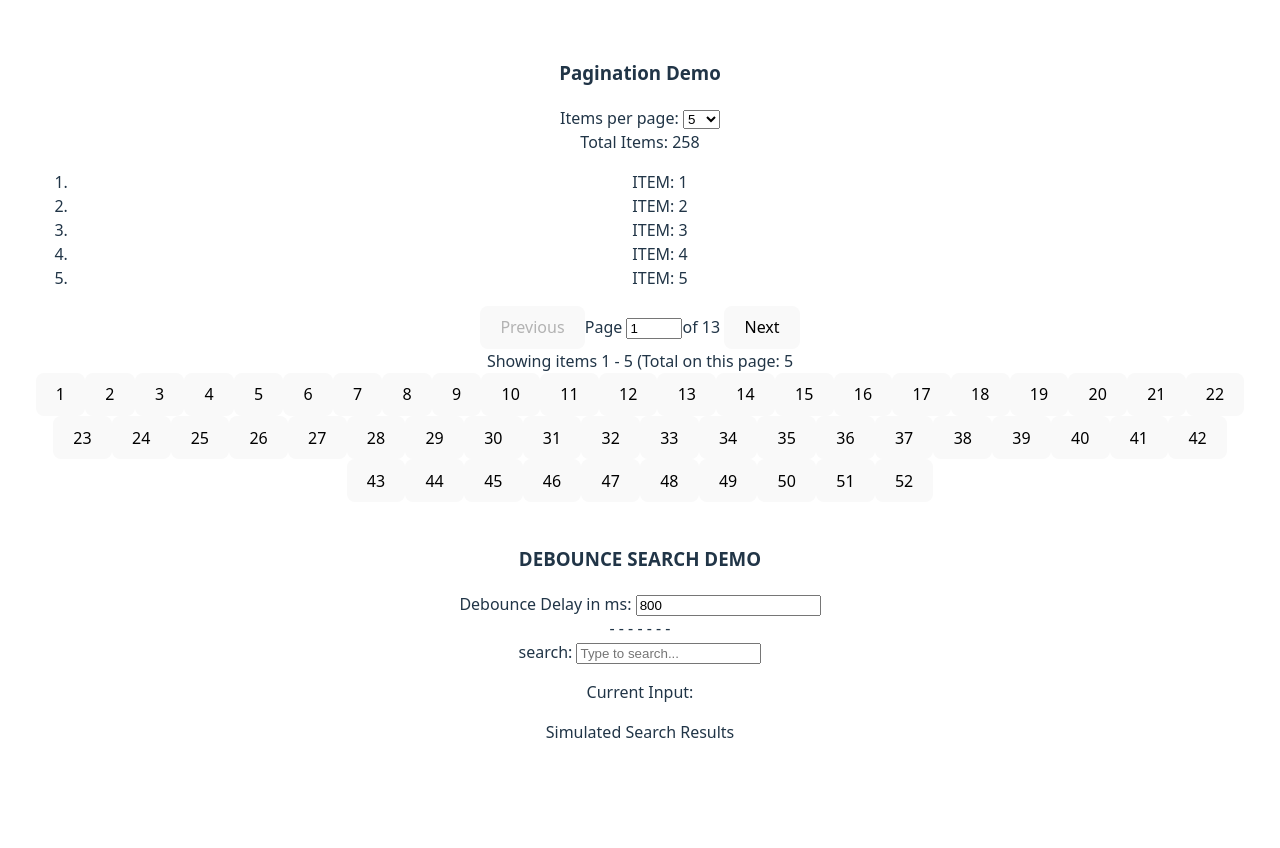
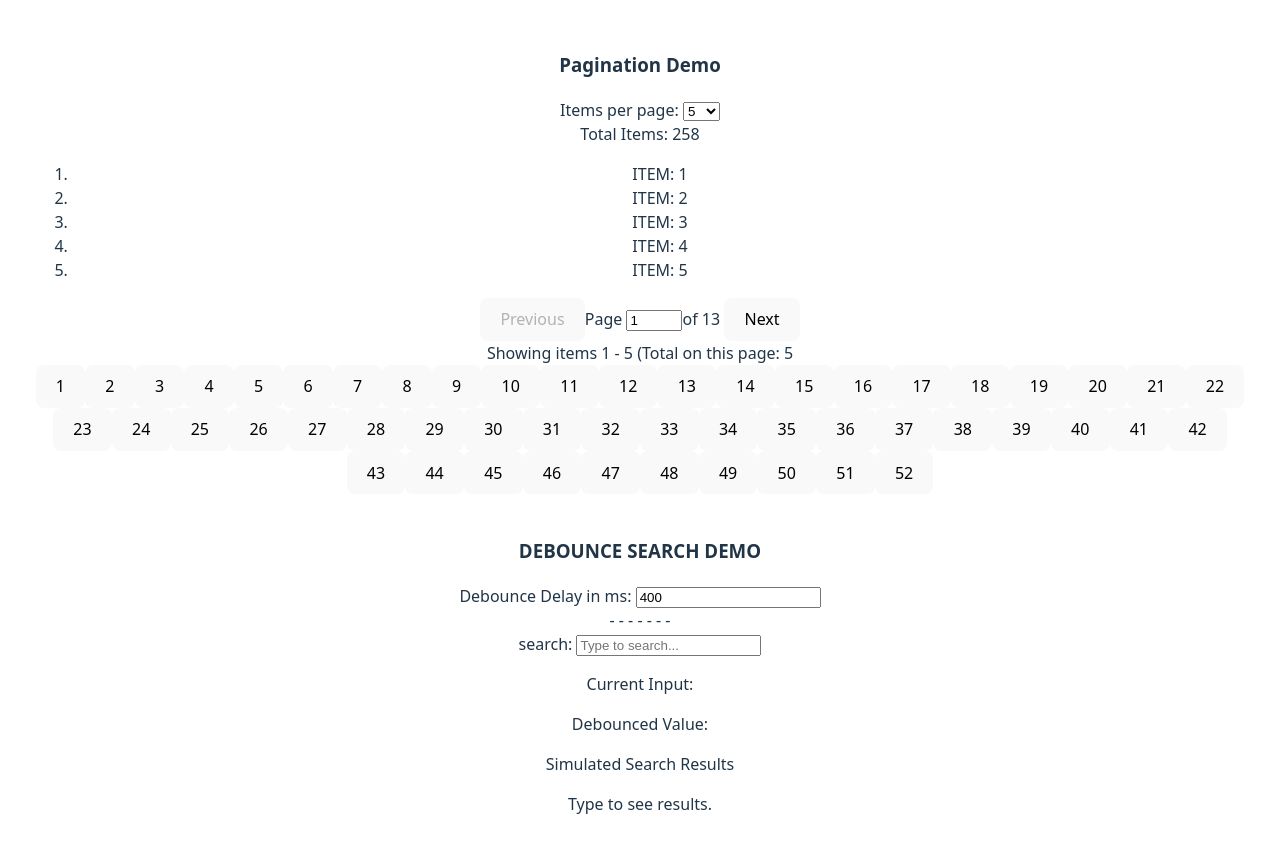
Before and after one commit to PDTayl888/module-10-lab-2, a React (Vite) app in the folder lab-2/: page / in a window 1280 px wide. Before the commit the page ends 800 px from the top, so only its background shows below. Built offline with nearby package versions, Linux system fonts and the light colour scheme.

Commit message:
debounce demo component working

```diff
--- a/lab-2/src/components/DebounceSearchDemo.tsx
+++ b/lab-2/src/components/DebounceSearchDemo.tsx
@@ -1,10 +1,11 @@
 import { useState, useEffect } from "react";
-import { useDebounce } from './../hooks/useDebounce';
+import { useDebounce } from "./../hooks/useDebounce";
 
 export function DebounceSearchDemo() {
-    const [inputValue, setInputValue] = useState('');
-    const [delay, setDelay] = useState(800);
+  const [inputValue, setInputValue] = useState("");
+  const [delay, setDelay] = useState(400);
 
+  const debouncedValue = useDebounce(inputValue, delay);
 
   return (
     <div>
@@ -20,7 +21,7 @@ export function DebounceSearchDemo() {
       </div>
       <span>- - - - - - -</span>
       <div>
-            <label htmlFor="">search:  </label>
+        <label htmlFor="">search: </label>
         <input
           type="text"
           value={inputValue}
@@ -30,7 +31,12 @@ export function DebounceSearchDemo() {
       </div>
       <p>Current Input: </p>
       <p>{inputValue}</p>
+      <p>Debounced Value: </p>
+      <p>{debouncedValue}</p>
       <p>Simulated Search Results</p>
+      {debouncedValue
+        ? `Results for ${debouncedValue}': ....}`
+        : "Type to see results."}
     </div>
-    )
+  );
 }
```
Also changed, not shown: lab-2/src/App.jsx (+6 -10 lines). Lines whose indentation alone changed are shown as unchanged.
